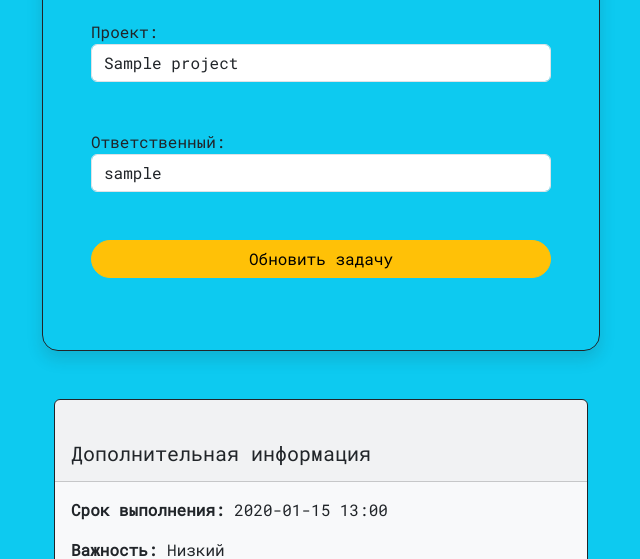
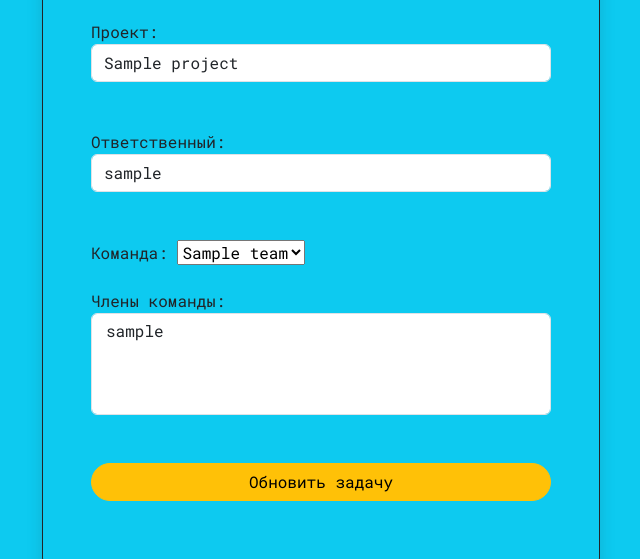
Before and after one commit to FediaZubikof/TaskMaster, a Django app: page /tasks/1/update/ in a window 1280 px wide. Shown: the part 877-1436 px from the top of the page, without its empty margins (319-959 px from the left). Run offline with Django 4.2, Linux system fonts and the light colour scheme; a user stored in the database is signed in; tables that the repository leaves empty hold one stand-in row (values such as "Sample post"); parts of the project's set-up code (start-up, migrations or seed data) failed here and were passed over; some libraries are stand-ins or nearby versions.

Commit message:
Add files via upload
Update project

```diff
--- a/task_master/tasks/forms.py
+++ b/task_master/tasks/forms.py
@@ -66,6 +66,48 @@ class TaskForm(forms.ModelForm):
         return cleaned_data
 
 
+# class TaskUpdateForm(forms.ModelForm):
+#     assigned_to = forms.ModelChoiceField(
+#         queryset=User.objects.none(),
+#         required=False,
+#         widget=forms.Select(attrs={'class': 'form-control'}),
+#         label='Ответственный'
+#     )
+#
+#     class Meta:
+#         model = Task
+#         fields = ['title', 'description', 'priority', 'd_time', 'project', 'assigned_to']
+#         widgets = {
+#             'title': forms.TextInput(attrs={'class': 'form-control', 'placeholder': 'Название задачи'}),
+#             'description': forms.Textarea(attrs={'class': 'form-control', 'placeholder': 'Описание задачи'}),
+#             'priority': forms.Select(attrs={'class': 'form-control'}),
+#             'd_time': forms.DateTimeInput(attrs={'class': 'form-control', 'type': 'datetime-local'}),
+#             'project': forms.Select(attrs={'class': 'form-control'}),
+#         }
+#
+#     def __init__(self, *args, **kwargs):
+#         super().__init__(*args, **kwargs)
+#
+#         # Заполнение поля ответственным в зависимости от выбранного проекта
+#         if 'project' in self.data:
+#             try:
+#                 project_id = int(self.data.get('project'))
+#                 project = Project.objects.get(pk=project_id)
+#                 self.fields['assigned_to'].queryset = project.team.members.all()
+#             except (ValueError, TypeError, Project.DoesNotExist):
+#                 self.fields['assigned_to'].queryset = User.objects.none()
+#         elif self.instance.pk and self.instance.project:
+#             self.fields['assigned_to'].queryset = self.instance.project.team.members.all()
+#
+#     def clean(self):
+#         cleaned_data = super().clean()
+#         project = cleaned_data.get('project')
+#
+#         if project:
+#             team = project.team
+#             cleaned_data['team'] = team  # Привязка команды к задаче
+#
+#         return cleaned_data
 class TaskUpdateForm(forms.ModelForm):
     assigned_to = forms.ModelChoiceField(
         queryset=User.objects.none(),
@@ -73,10 +115,16 @@ class TaskUpdateForm(forms.ModelForm):
         widget=forms.Select(attrs={'class': 'form-control'}),
         label='Ответственный'
     )
+    team_members = forms.ModelMultipleChoiceField(
+        queryset=User.objects.all(),  # Выбор всех пользователей
+        required=False,
+        widget=forms.SelectMultiple(attrs={'class': 'form-control'}),
+        label='Члены команды'
+    )
 
     class Meta:
         model = Task
-        fields = ['title', 'description', 'priority', 'd_time', 'project', 'assigned_to']
+        fields = ['title', 'description', 'priority', 'd_time', 'project', 'assigned_to', 'team']
         widgets = {
             'title': forms.TextInput(attrs={'class': 'form-control', 'placeholder': 'Название задачи'}),
             'description': forms.Textarea(attrs={'class': 'form-control', 'placeholder': 'Описание задачи'}),
@@ -88,16 +136,18 @@ class TaskUpdateForm(forms.ModelForm):
     def __init__(self, *args, **kwargs):
         super().__init__(*args, **kwargs)
 
-        # Заполнение поля ответственным в зависимости от выбранного проекта
         if 'project' in self.data:
             try:
                 project_id = int(self.data.get('project'))
                 project = Project.objects.get(pk=project_id)
                 self.fields['assigned_to'].queryset = project.team.members.all()
+                self.fields['team_members'].queryset = project.team.members.all()  # Предзагрузка участников команды
             except (ValueError, TypeError, Project.DoesNotExist):
                 self.fields['assigned_to'].queryset = User.objects.none()
+                self.fields['team_members'].queryset = User.objects.none()
         elif self.instance.pk and self.instance.project:
             self.fields['assigned_to'].queryset = self.instance.project.team.members.all()
+            self.fields['team_members'].queryset = self.instance.project.team.members.all()
 
     def clean(self):
         cleaned_data = super().clean()
@@ -106,6 +156,13 @@ class TaskUpdateForm(forms.ModelForm):
         if project:
             team = project.team
             cleaned_data['team'] = team  # Привязка команды к задаче
+
+            # Обновление состава команды
+            team_members = cleaned_data.get('team_members')
+            if team_members:
+                team.members.set(team_members)
+        else:
+            self.add_error('project', 'Проект не выбран. Выберите проект, чтобы назначить команду.')
 
         return cleaned_data
 
--- a/task_master/tasks/models.py
+++ b/task_master/tasks/models.py
@@ -70,7 +70,8 @@ class Task(models.Model):
         verbose_name='Уровень приоритета'
     )
     mark = models.BooleanField(default=False)
-    assigned_to = models.ForeignKey(User, on_delete=models.SET_NULL, null=True, blank=True, related_name='assigned_tasks', verbose_name='Ответственный')
+    assigned_to = models.ForeignKey(User, on_delete=models.SET_NULL, null=True, blank=True,
+                                    related_name='assigned_tasks', verbose_name='Ответственный')
 
     def __str__(self):
         return self.title
--- a/task_master/tasks/views.py
+++ b/task_master/tasks/views.py
@@ -98,19 +98,37 @@ class TaskCreateView(CreateView):
         return super().form_valid(form)
 
 
+# class TaskUpdateView(UpdateView):
+#     model = Task
+#     form_class = TaskUpdateForm
+#     template_name = 'tasks/task_update.html'
+#
+#     def get_success_url(self):
+#         # Перенаправление на страницу деталей задачи после успешного обновления
+#         return reverse('more_details', args=[self.object.pk])
+#
+#     def form_valid(self, form):
+#         # Устанавливаем текущего пользователя как автора изменений
+#         form.instance.user = self.request.user
+#         return super().form_valid(form)
 class TaskUpdateView(UpdateView):
     model = Task
     form_class = TaskUpdateForm
     template_name = 'tasks/task_update.html'
 
     def get_success_url(self):
-        # Перенаправление на страницу деталей задачи после успешного обновления
         return reverse('more_details', args=[self.object.pk])
 
     def form_valid(self, form):
-        # Устанавливаем текущего пользователя как автора изменений
         form.instance.user = self.request.user
-        return super().form_valid(form)
+        response = super().form_valid(form)
+
+        # Обновляем состав команды на основе данных формы
+        team_members = form.cleaned_data.get('team_members')
+        if team_members:
+            form.instance.team.members.set(team_members)
+
+        return response
 
 
 class TaskDeleteView(DeleteView):
@@ -196,11 +214,16 @@ class ProjectCreateView(UserPassesTestMixin, CreateView):
         team_members = form.cleaned_data.get('team_members')
 
         if new_team_name and team_members:
-            # Создаем новую команду и добавляем участников
-            team = Team.objects.create(name=new_team_name)
-            for member in team_members:
-                TeamMembership.objects.create(user=member, team=team, role=TeamMembership.MEMBER)
-            form.instance.team = team
+            # Проверка существования команды с таким именем
+            if Team.objects.filter(name=new_team_name).exists():
+                form.add_error('new_team_name', 'Команда с таким именем уже существует.')
+                return self.form_invalid(form)
+            else:
+                # Создаем новую команду и добавляем участников
+                team = Team.objects.create(name=new_team_name)
+                for member in team_members:
+                    TeamMembership.objects.create(user=member, team=team, role=TeamMembership.MEMBER)
+                form.instance.team = team
         elif form.cleaned_data.get('team'):
             form.instance.team = form.cleaned_data.get('team')
         else:
--- a/task_master/templates/base/navbar.html
+++ b/task_master/templates/base/navbar.html
@@ -32,7 +32,6 @@
                 {% if request.user.is_authenticated %}
 
 
-
                 <li class="nav-item">
                     <a class="nav-link Roboto btn btn-outline-danger" href="{% url 'logout' %}">Выход из системы</a>
                 </li>
```
Also changed, not shown: task_master/task_master/settings.py (+17 -5 lines), task_master/templates/tasks/task_update.html (+8 -7 lines), task_master/media/task_img/g0527_02_3c.JPG (added), task_master/media/task_img/g0527_02_3e.JPG (added), task_master/templates/projects/project_tasks.html (indentation only). Lines whose indentation alone changed are shown as unchanged.
